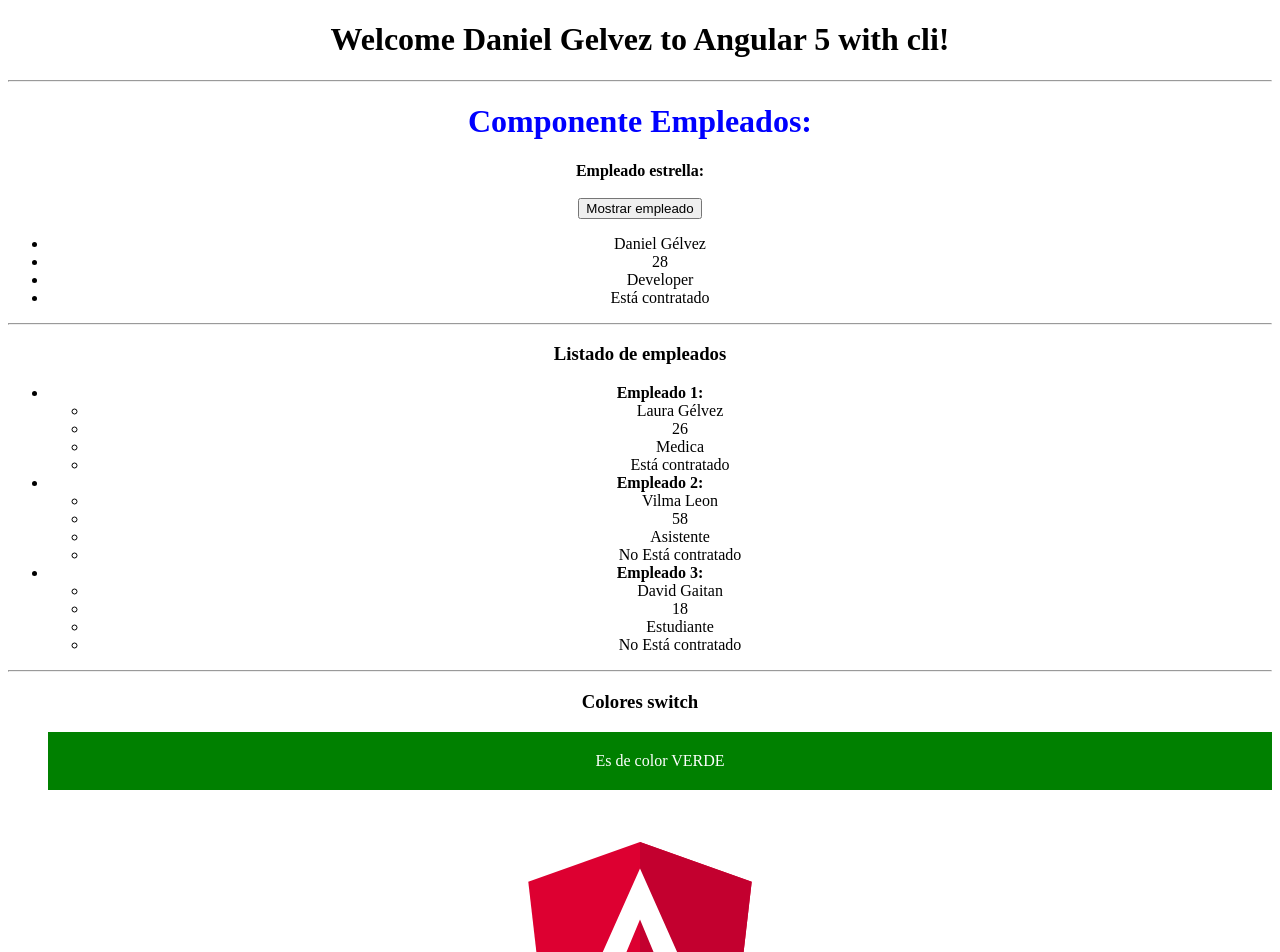
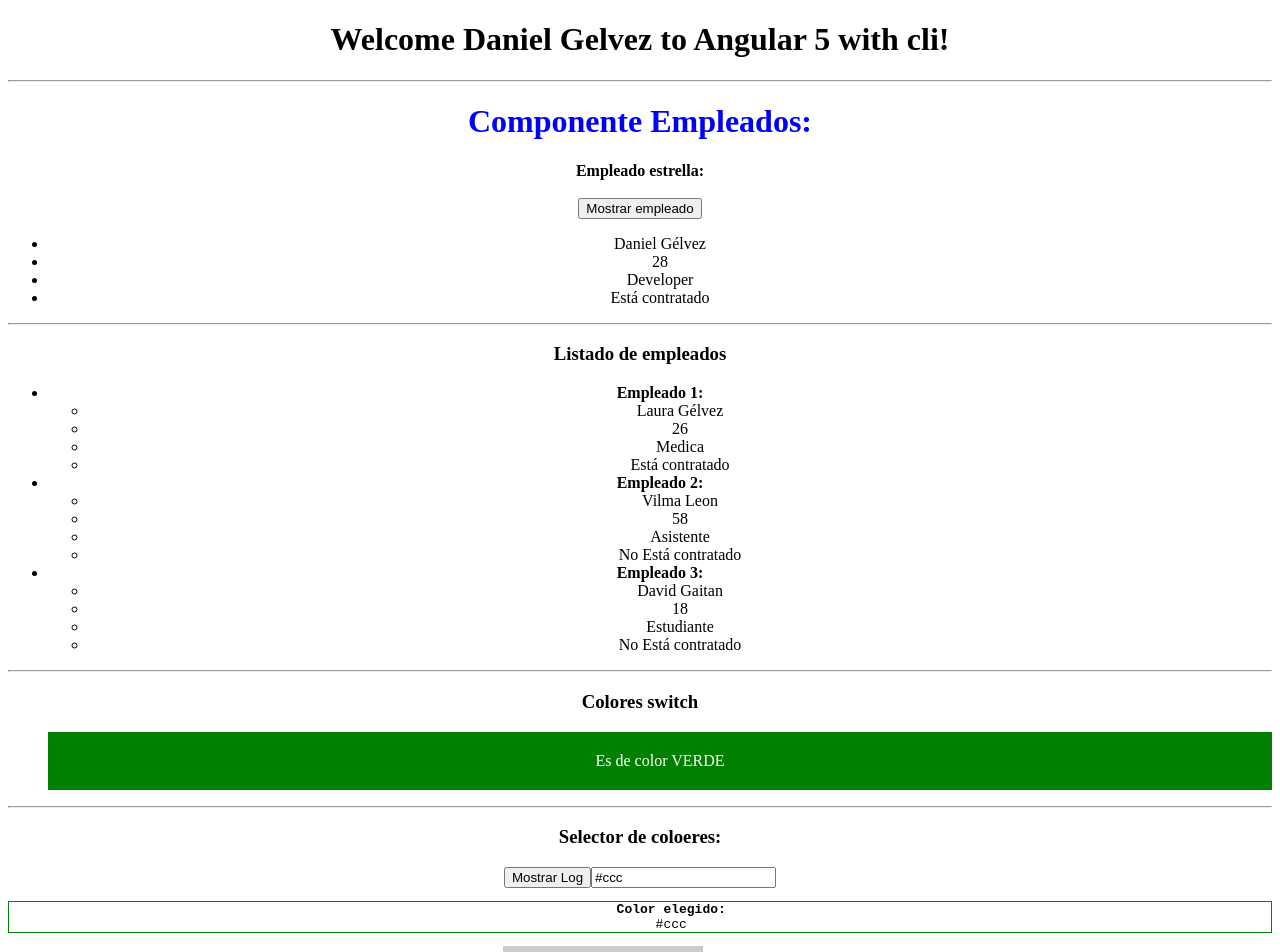
Before and after one commit to DIGelvezL/Angular-5, an Angular app: page / in a window 1280 px wide. Shown: the top 952 px of the page. Built offline with nearby package versions, Linux system fonts and the light colour scheme.

Commit message:
no message

```diff
--- /dev/null
+++ b/src/app/app.routing.ts
@@ -0,0 +1,16 @@
+import { ModuleWithProviders } from '@angular/core';
+import { Routes, RouterModule } from '@angular/router';
+
+// Importar componentes
+import { EmpleadoComponent } from './empleado/empleado.component';
+import { FrutaComponent } from './fruta/fruta.component';
+
+const appRoutes: Routes = [
+	{path: '', component: EmpleadoComponent},
+	{path: 'empleado', component: EmpleadoComponent},
+	{path: 'fruta', component: FrutaComponent},
+	{path: '**', component: EmpleadoComponent}
+];
+
+export const appRoutingProviders: any[] = [];
+export const routing: ModuleWithProviders = RouterModule.forRoot(appRoutes);
--- a/src/app/empleado/empleado.component.html
+++ b/src/app/empleado/empleado.component.html
@@ -49,3 +49,21 @@
 	<li *ngSwitchCase="'green'" [ngStyle]="{'background':color, 'color':'white', 'padding':'20px'}">Es de color VERDE</li>
 	<li *ngSwitchCase="'blue'" [ngStyle]="{'background':color, 'color':'white', 'padding':'20px'}">Es de color AZUL</li>
 </ul>
+
+<hr/>
+<h3>Selector de coloeres:</h3>
+<button (click)="logColorSeleccionado()">Mostrar Log</button>
+<input type="text" [(ngModel)]="color_seleccionado" />
+<!-- [class.fondoAzul]="color_seleccionado == 'blue'" -->
+<pre
+	[style.border]="color_seleccionado == 'red' ? '5px solid black': '1px solid green'"
+	[ngClass]="{
+		fondoAzul: color_seleccionado == 'blue',
+		fondoVerde: color_seleccionado == 'green'
+	}"
+>
+	<strong>Color elegido:</strong>
+	{{color_seleccionado}}
+</pre>
+<div [ngStyle]="{'background':color_seleccionado, 'width':'200px', 'height':'200px', 'float':'right', 'margin-right':'45%'}"></div>
+<div style="clear:both"></div>
--- a/src/app/empleado/empleado.component.ts
+++ b/src/app/empleado/empleado.component.ts
@@ -12,6 +12,7 @@ export class EmpleadoComponent{
 	public trabajadores:Array<EmpleadoEntity>;
 	public trabajador_externo:boolean;
 	public color:string;
+	public color_seleccionado:string;
 
 	constructor(){
 		this.empleado = new EmpleadoEntity("Daniel Gélvez", 28, "Developer", true);
@@ -23,6 +24,7 @@ export class EmpleadoComponent{
 
 		this.trabajador_externo = true;
 		this.color = 'green';
+		this.color_seleccionado = '#ccc';
 	}
 
 	ngOnInit(){
@@ -33,4 +35,8 @@ export class EmpleadoComponent{
 	cambiarExterno(valor){
 		this.trabajador_externo = valor;
 	}
+
+	logColorSeleccionado(){
+		console.log(this.color_seleccionado);
+	}
 }
--- /dev/null
+++ b/src/assets/styles.css
@@ -0,0 +1,13 @@
+.fondoAzul{
+	border: 5px solid lightblue !important;
+	background: lightblue !important;
+}
+
+.fondoVerde{
+	border: 5px solid lightgreen !important;
+	background: lightgreen !important;
+}
+
+.letraGrande{
+	font-size:40px;
+}
--- a/src/index.html
+++ b/src/index.html
@@ -7,6 +7,7 @@
 
   <meta name="viewport" content="width=device-width, initial-scale=1">
   <link rel="icon" type="image/x-icon" href="favicon.ico">
+  <link rel="stylesheet" href="./assets/styles.css" />
 </head>
 <body>
   <app-root></app-root>
```
Also changed, not shown: src/app/app.component.html (+4 -3 lines), src/app/app.module.ts (+6 -3 lines).
